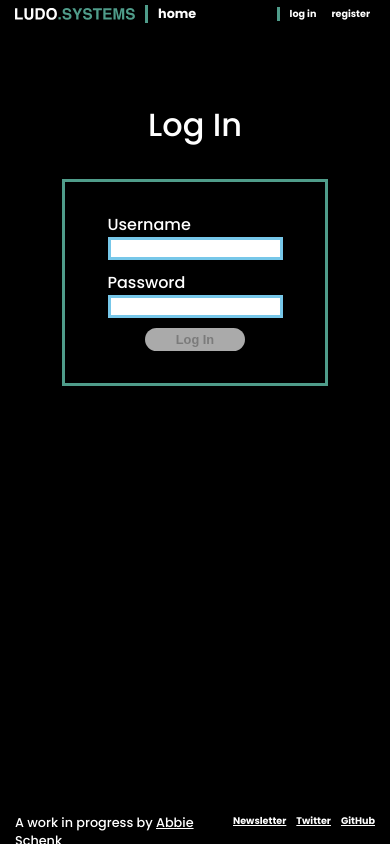
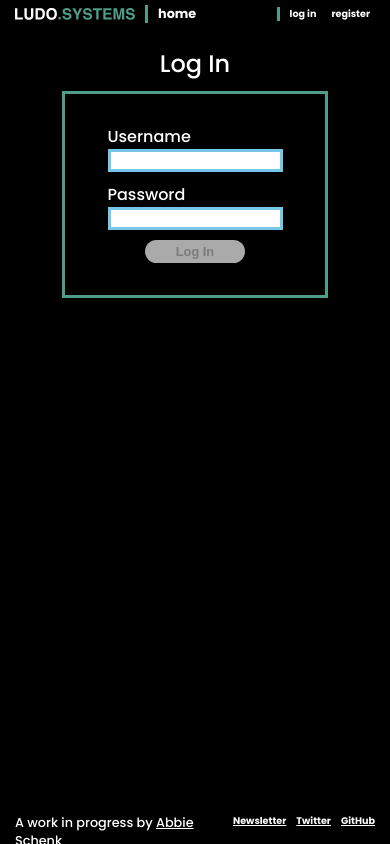
Before and after one commit to LudoSystems/ludosystems-app, a React (Create React App) app: page /login in a window 390 px wide. Built offline with nearby package versions, Linux system fonts and the light colour scheme; no server answers.

Commit message:
Fixed sizing on mobile for register / login pages. Also fixed register page not showing anymore.

```diff
--- a/src/components/Register.js
+++ b/src/components/Register.js
@@ -52,7 +52,7 @@ const Register = (props) => {
     };
 
     return (
-        <> {currentUser &&
+        <> {!currentUser &&
             <div className="page-container auth register">
                 <h1>Register</h1>
 
--- a/src/styles/App.scss
+++ b/src/styles/App.scss
@@ -266,13 +266,29 @@ nav {
 
     background-color: colors.$background-opaque;
 
-    $padding-top: widths.$frame-v + 50px;
+    $padding: widths.$frame-v + 50px;
 
-    padding-top: $padding-top;
-    height: calc(100% - #{$padding-top});
+    padding-top: $padding;
+    padding-bottom: $padding;
+
+    min-height: calc(100% - #{$padding} * 2);
 
     h1 {
         margin-bottom: 30px;
+    }
+
+    @media (max-width: widths.$break-max-screen-third) {
+        $padding-bk: widths.$frame-v;
+
+        padding-top: $padding-bk;
+        padding-bottom: $padding-bk;
+
+        height: calc(100% - #{$padding-bk} * 2);
+
+        h1 {
+            font-size: 1.5rem;
+            margin-bottom: 10px;
+        }
     }
 
     .content {
```
